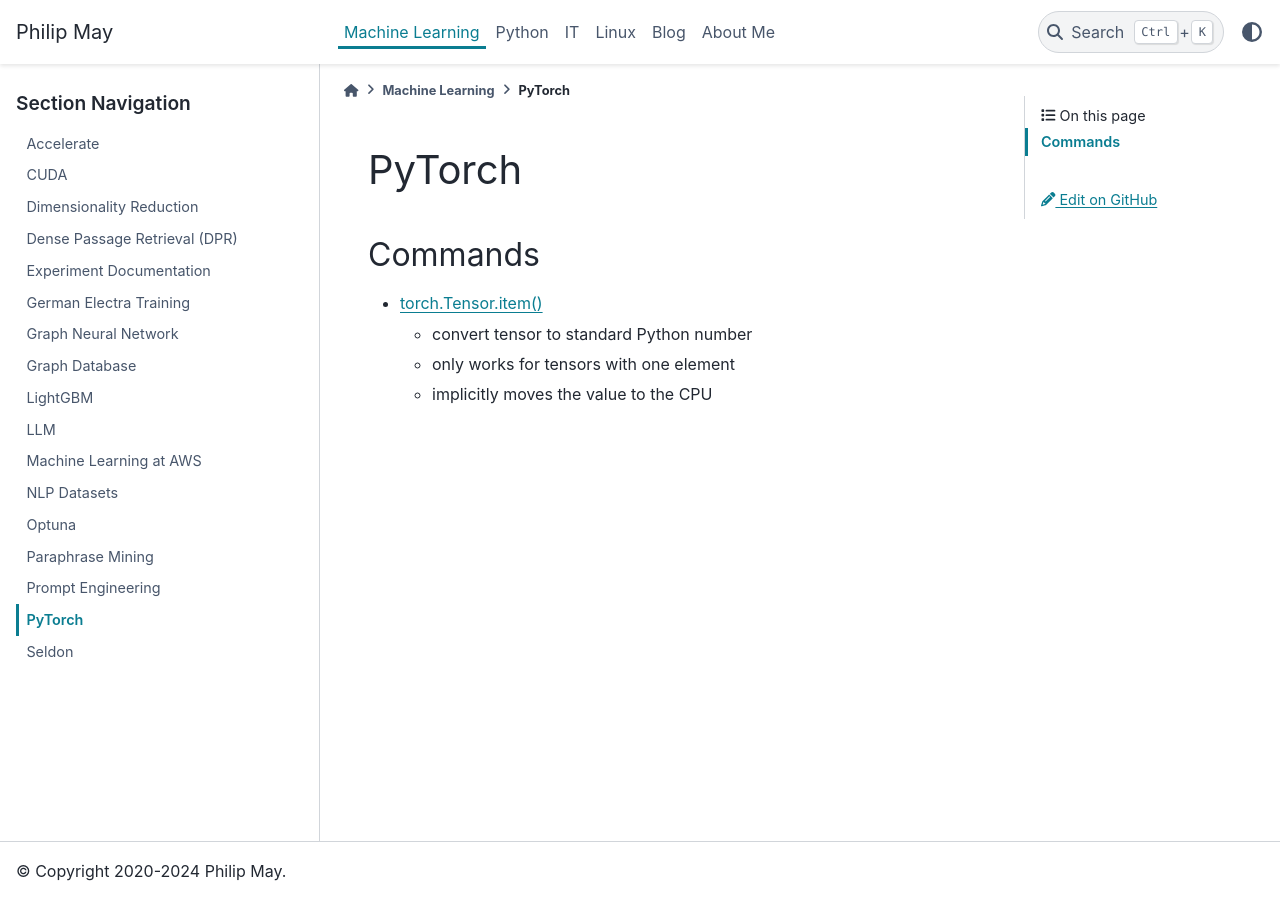
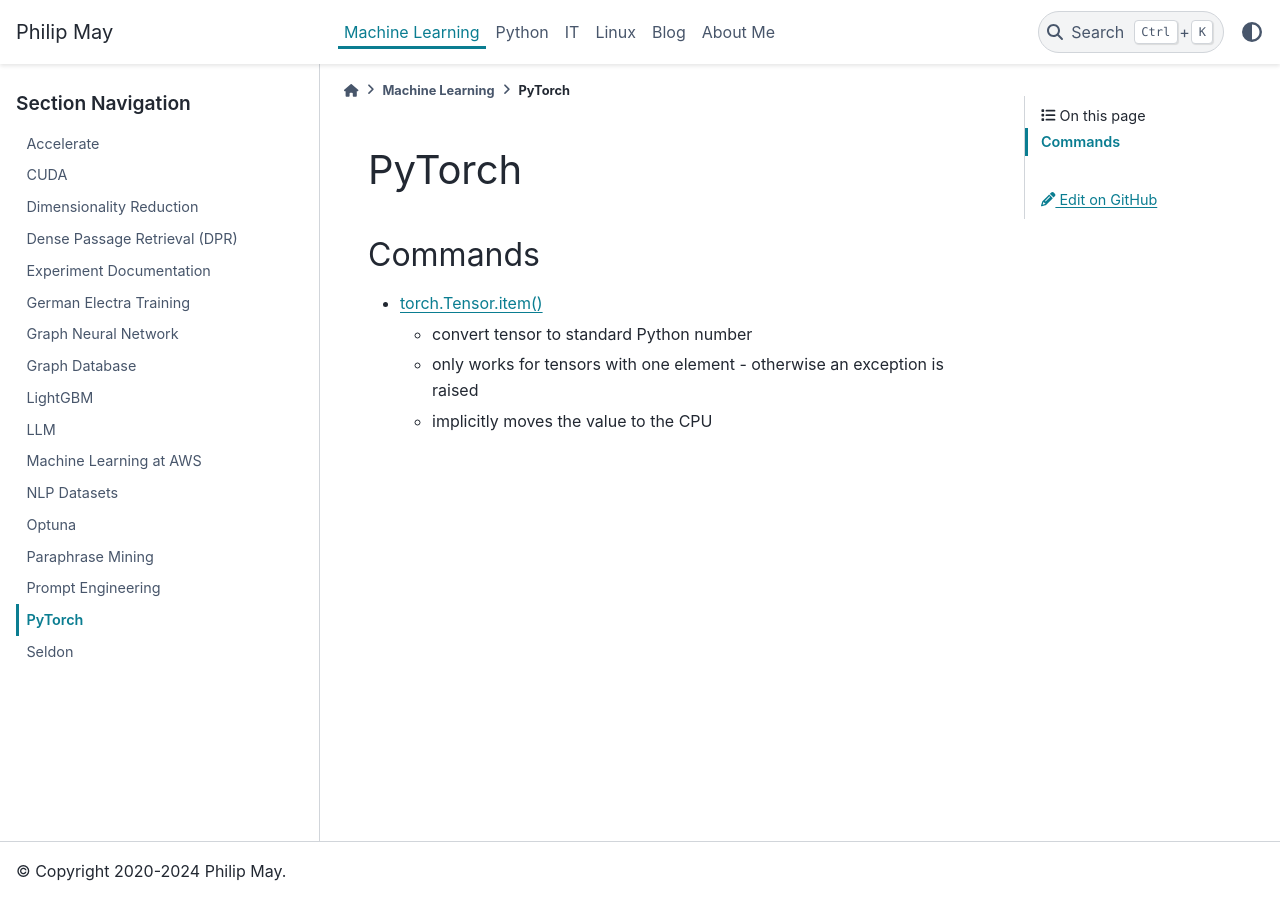
Before and after one commit to PhilipMay/PhilipMay_org, a Sphinx documentation site: the page built from source/machine-learning/pytorch.md, in a window 1280 px wide. Built offline with Sphinx 7.4.7 and the PyData theme 0.15.4, drawn with Linux system fonts in a browser that asks for light colours; comment, search, counter and statistics services are not loaded.

Commit message:
Update pytorch.md

```diff
--- a/source/machine-learning/pytorch.md
+++ b/source/machine-learning/pytorch.md
@@ -4,5 +4,5 @@
 
 - [torch.Tensor.item()](https://pytorch.org/docs/stable/generated/torch.Tensor.item.html)
   - convert tensor to standard Python number
-  - only works for tensors with one element
+  - only works for tensors with one element - otherwise an exception is raised
   - implicitly moves the value to the CPU
```
